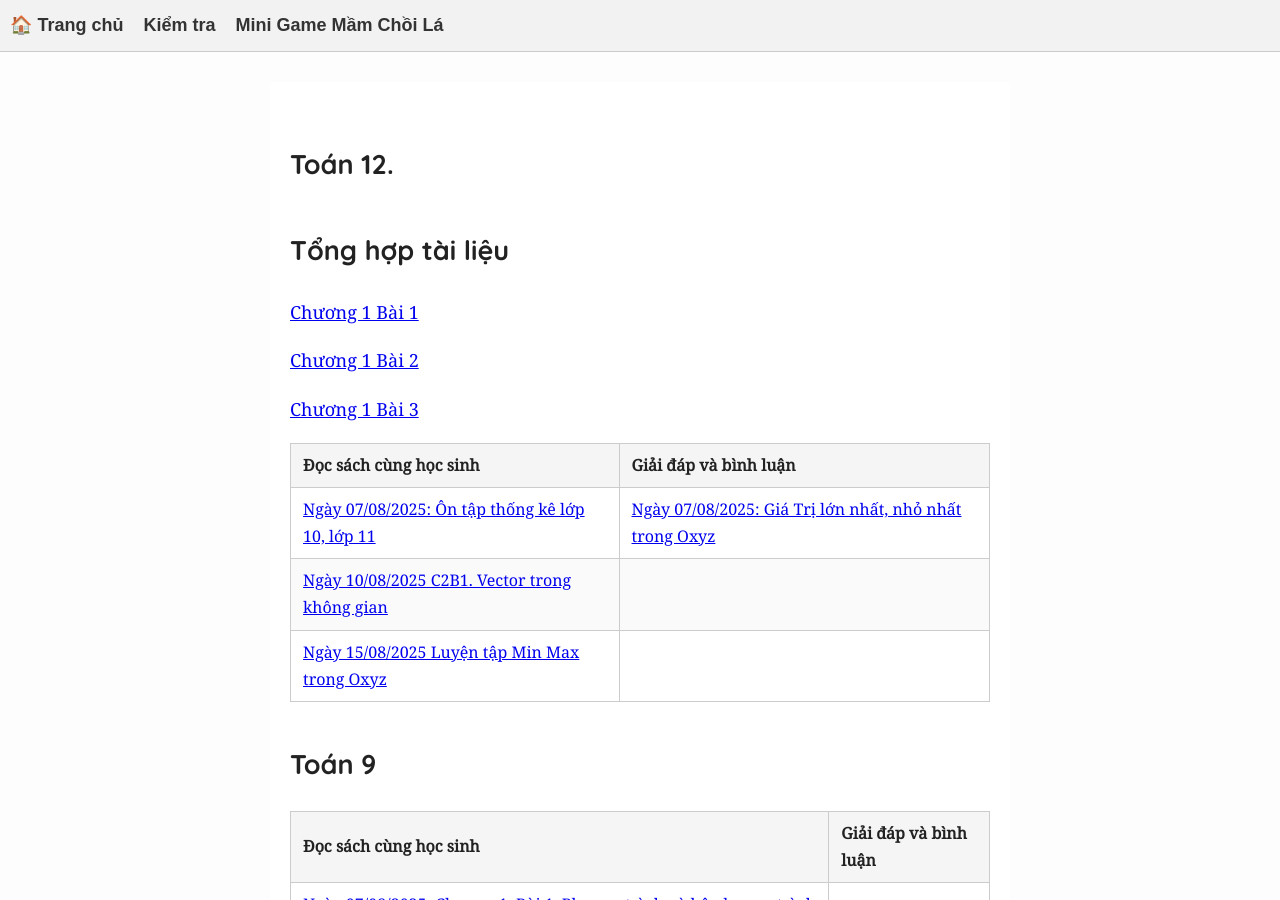
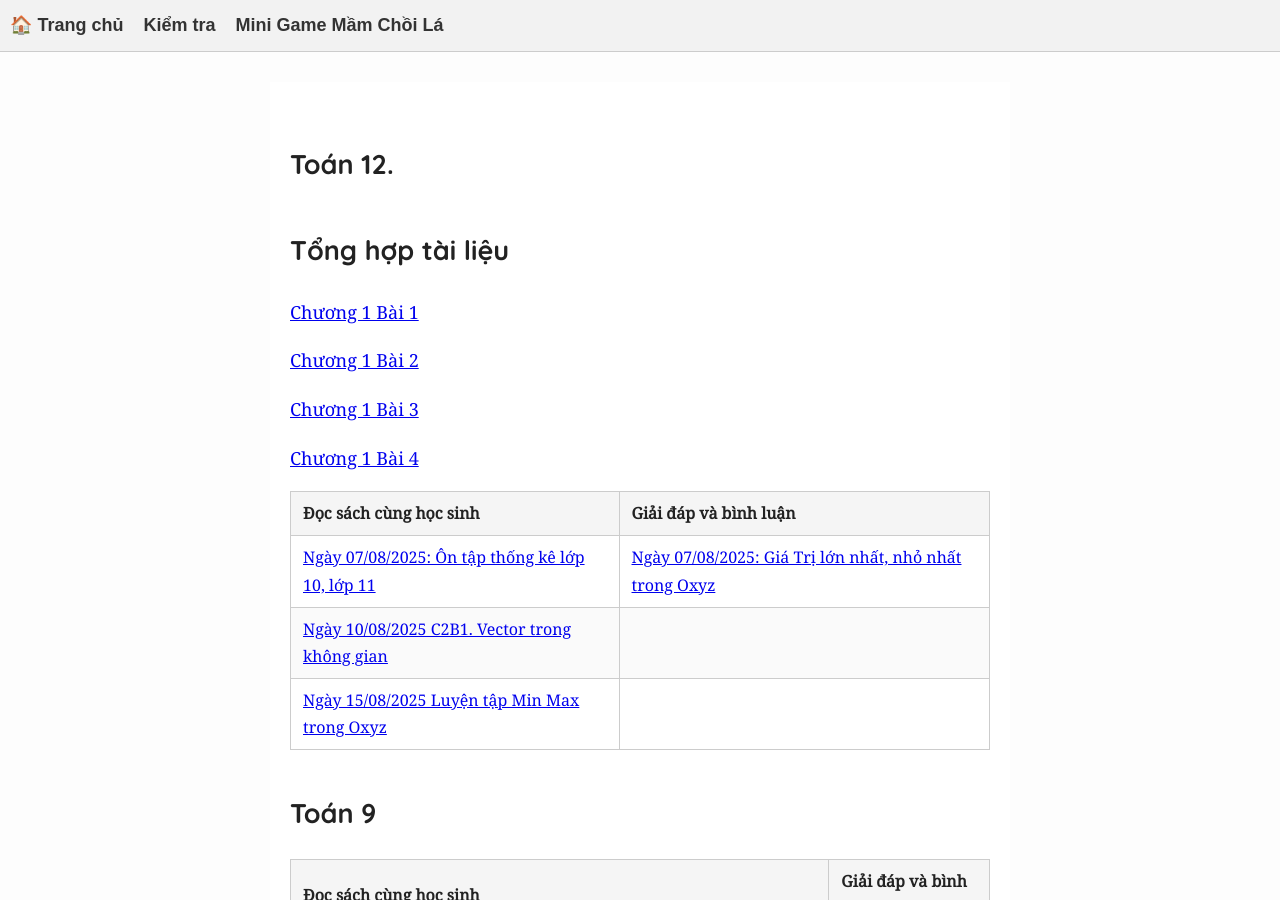
Before and after one commit to NguyenMuoiVN1988/publicstudyrepo, a Jekyll site: the page built from index.md, in a window 1280 px wide and 900 px high. Built offline with Jekyll 4.4.1, drawn with Linux system fonts in a browser that asks for light colours; our own code applies the rules of GitHub Pages for plain Markdown files.

Commit message:
Update index.md

```diff
--- a/index.md
+++ b/index.md
@@ -10,6 +10,8 @@ title: "Public Study"
 [Chương 1 Bài 2](T12/T12C1B2.md)
 
 [Chương 1 Bài 3](T12/T12C1B3.md)
+
+[Chương 1 Bài 4](T12/T12C1B4KhaoSat.md)
 
 | Đọc sách cùng học sinh | Giải đáp và bình luận|
 |-----|-----|
```
